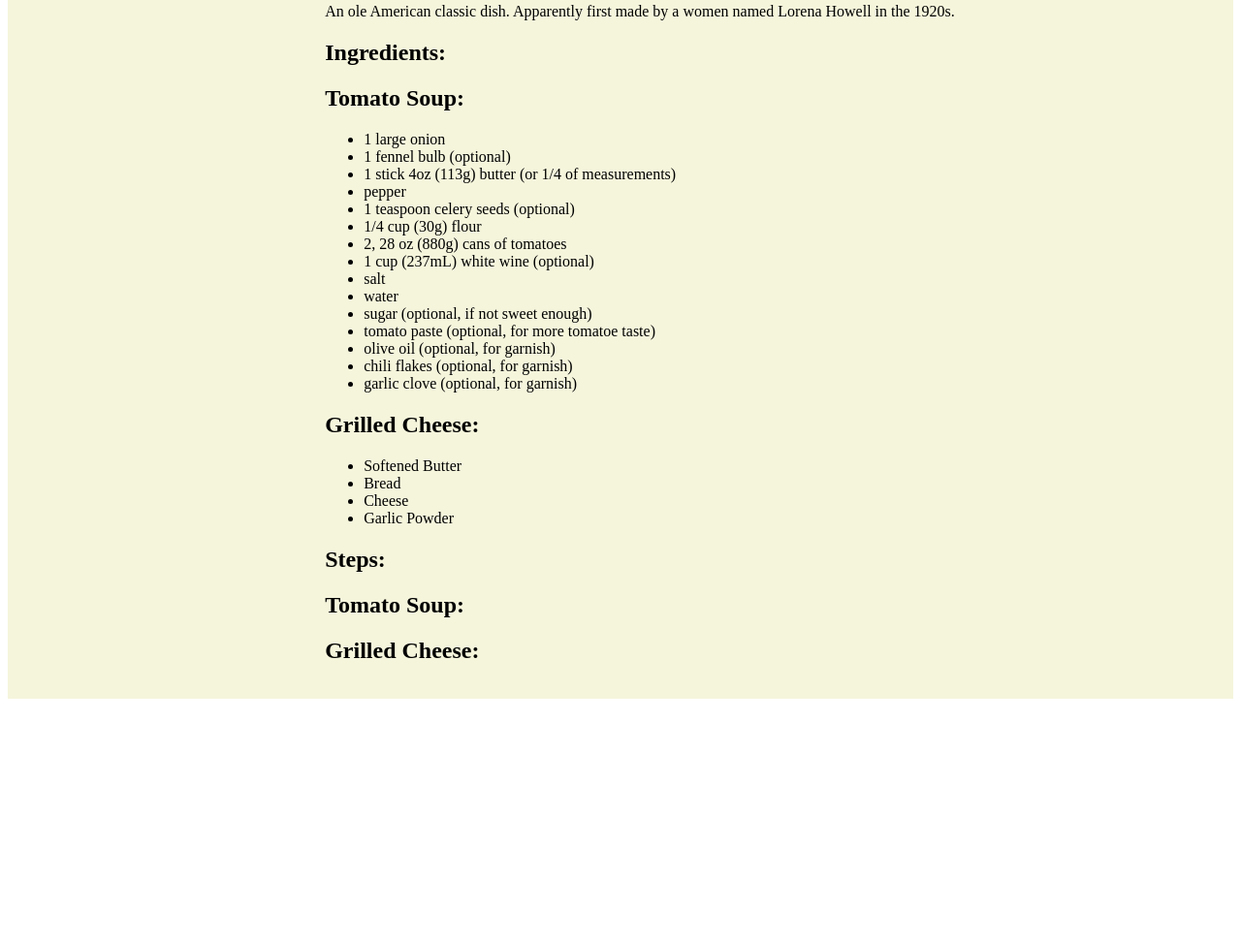
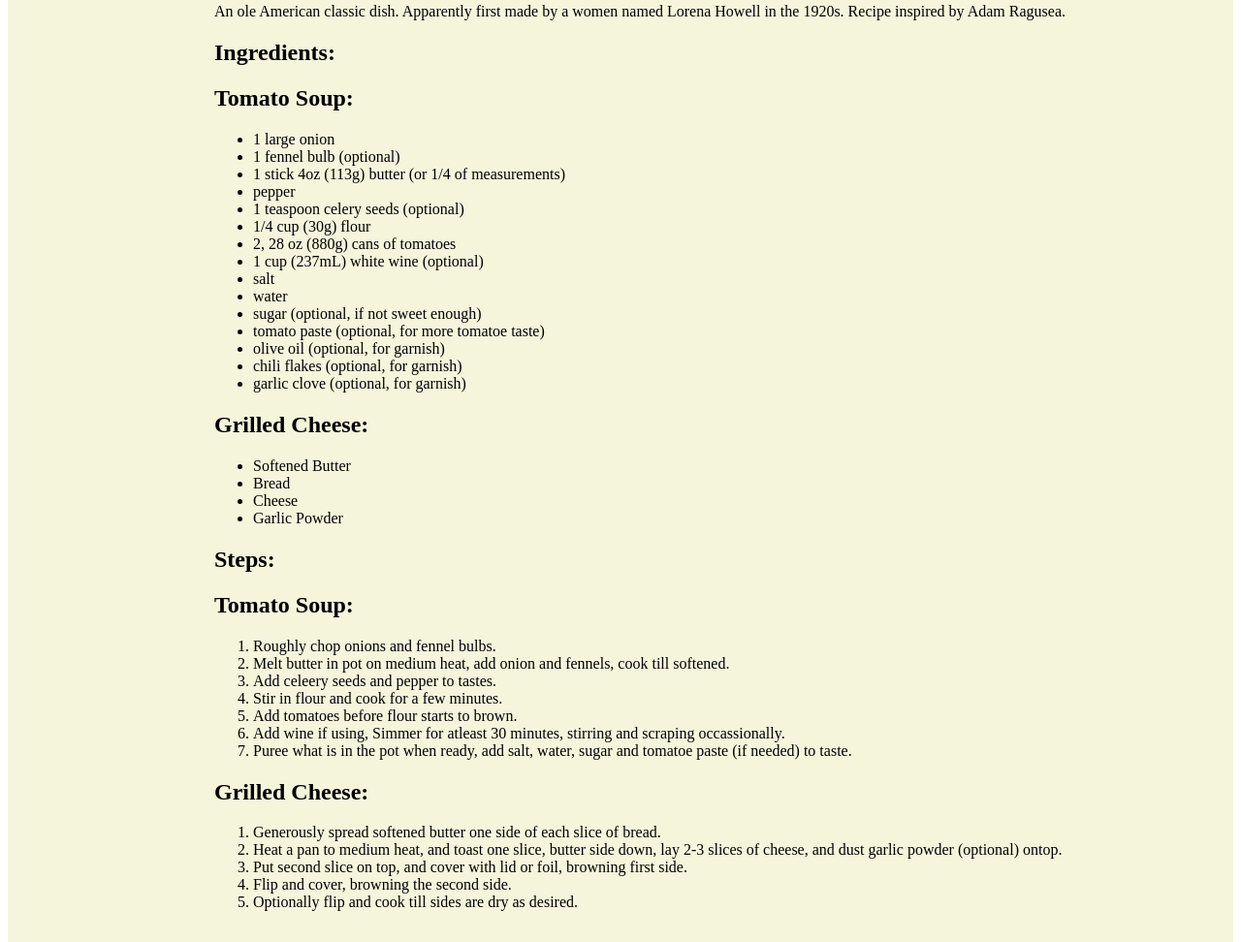
Before and after one commit to SFujiN/odin-recipes, a plain HTML site: page recipes/grilled-cheese-and-tomato-soup.html in a window 1280 px wide. Shown: the part 327-1299 px from the top of the page at 97% size. Before the commit the page ends 1048 px from the top, so only its background shows below. Drawn offline with Linux system fonts and the light colour scheme.

Commit message:
Finish instructions

```diff
--- a/recipes/grilled-cheese-and-tomato-soup.html
+++ b/recipes/grilled-cheese-and-tomato-soup.html
@@ -14,7 +14,7 @@
             <img src="../images/grilled-cheese-sandwich-and-tomato-soup.jpeg">
             <h2>Description:</h2>
             <p>
-                An ole American classic dish. Apparently first made by a women named Lorena Howell in the 1920s.
+                An ole American classic dish. Apparently first made by a women named Lorena Howell in the 1920s. Recipe inspired by Adam Ragusea.
             </p>
             <h2><strong>Ingredients:</strong></h2>
             <h2>Tomato Soup:</h2>
@@ -44,9 +44,23 @@
             </ul>
             <h2><strong>Steps:</strong></h2>
             <h2>Tomato Soup:</h2>
-
+            <ol>
+                <li>Roughly chop onions and fennel bulbs.</li>
+                <li>Melt butter in pot on medium heat, add onion and fennels, cook till softened.</li>
+                <li>Add celeery seeds and pepper to tastes.</li>
+                <li>Stir in flour and cook for a few minutes.</li>
+                <li>Add tomatoes before flour starts to brown.</li>
+                <li>Add wine if using, Simmer for atleast 30 minutes, stirring and scraping occassionally.</li>
+                <li>Puree what is in the pot when ready, add salt, water, sugar and tomatoe paste (if needed) to taste.</li>
+            </ol>
             <h2>Grilled Cheese:</h2>
-
+            <ol>
+                <li>Generously spread softened butter one side of each slice of bread.</li>
+                <li>Heat a pan to medium heat, and toast one slice, butter side down, lay 2-3 slices of cheese, and dust garlic powder (optional) ontop.</li>
+                <li>Put second slice on top, and cover with lid or foil, browning first side.</li>
+                <li>Flip and cover, browning the second side.</li>
+                <li>Optionally flip and cook till sides are dry as desired.</li>
+            </ol>
         </article>
     </div>
 </body>
```
